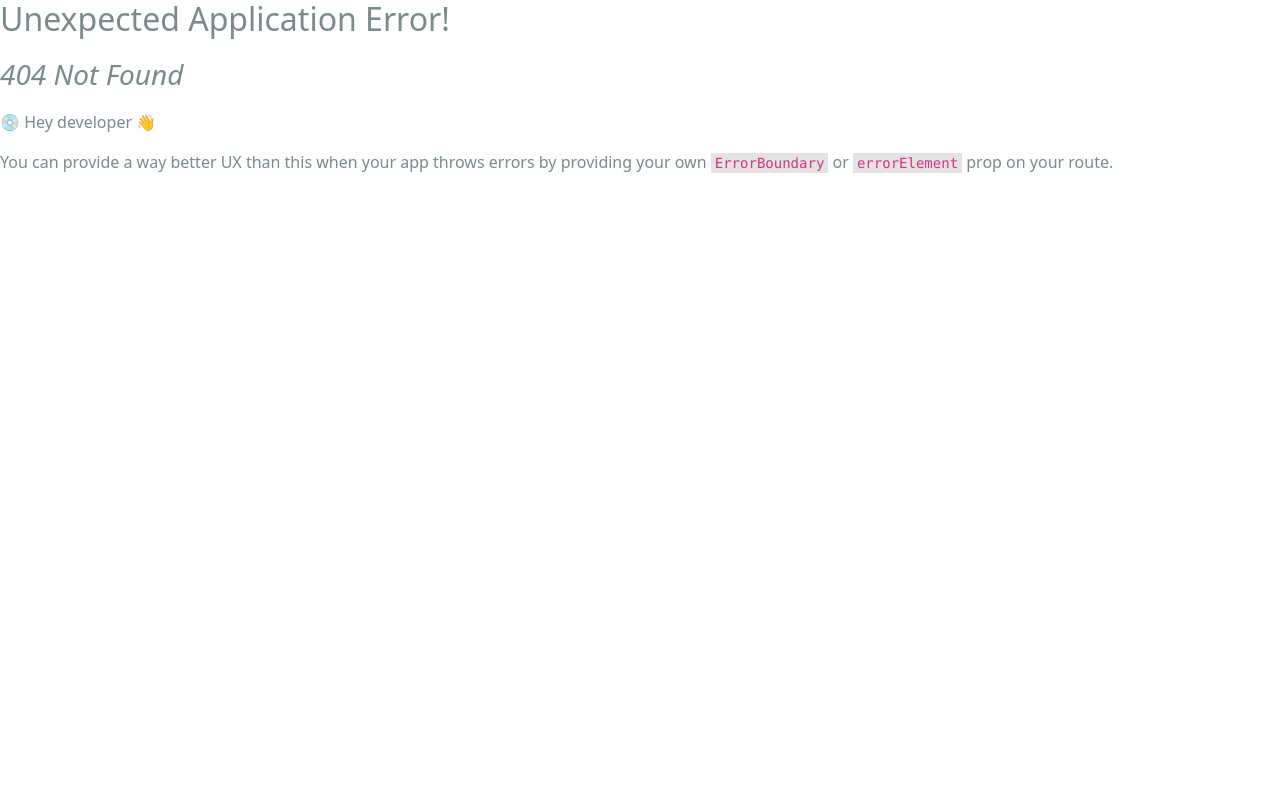
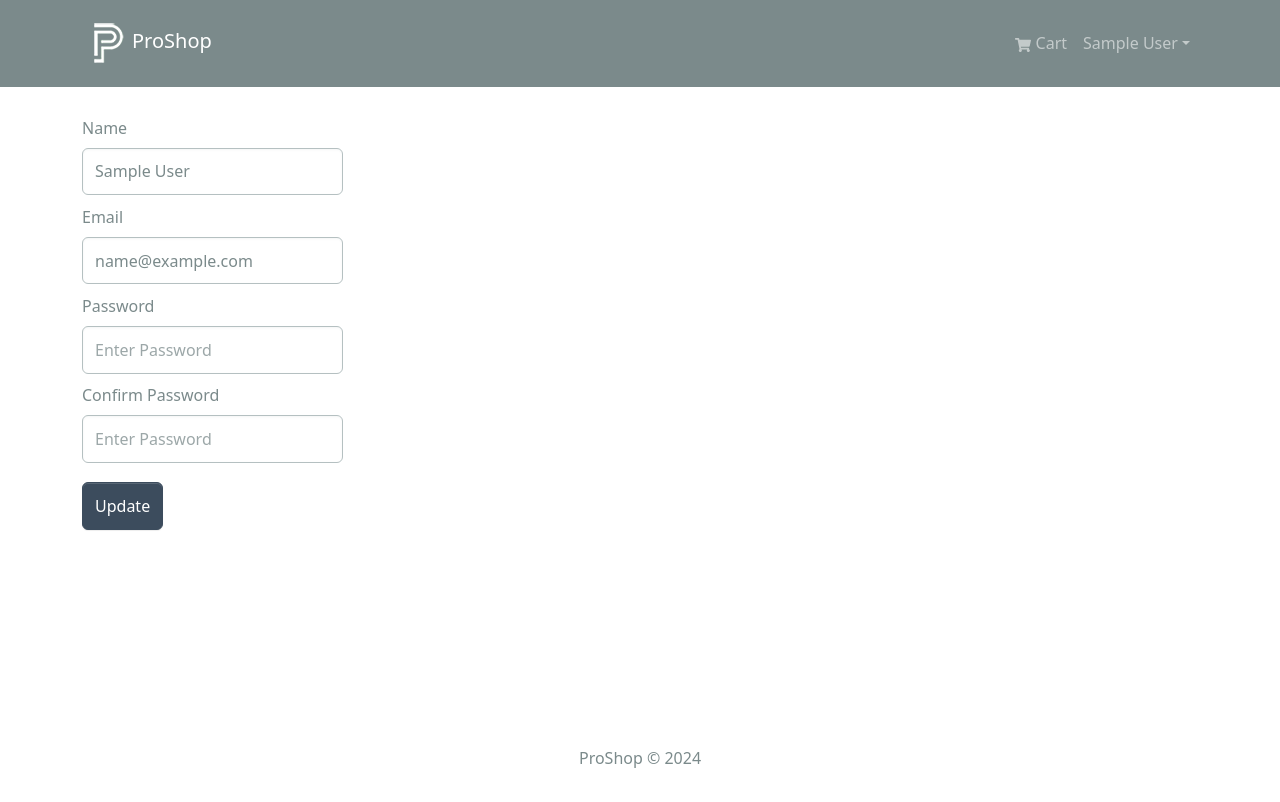
Before and after one commit to Pankaj-suthar777/ecommerce-shop, a React (Create React App) app in the folder frontend/: page /profile in a window 1280 px wide. Before the commit this address had no page. Shown: the top 802 px of the page. Built offline with nearby package versions, Linux system fonts and the light colour scheme; sample sign-in values are in the browser's storage.

Commit message:
work on profile page

```diff
--- a/frontend/src/index.js
+++ b/frontend/src/index.js
@@ -22,6 +22,8 @@ import ShippingScreen from "./screens/ShippingScreen";
 import PrivateRoute from "./components/PrivateRoute";
 import PaymentScreen from "./screens/PaymentScreen";
 import PlaceOrderScreen from "./screens/PlaceOrderScreen";
+import OrderScreen from "./screens/OrderScreen";
+import ProfileScreen from "./screens/ProfileScreen";
 
 const router = createBrowserRouter(
   createRoutesFromElements(
@@ -51,7 +53,9 @@ const router = createBrowserRouter(
           path="/placeorder"
           element={<PlaceOrderScreen></PlaceOrderScreen>}
         ></Route>
+        <Route path="/order/:id" element={<OrderScreen></OrderScreen>}></Route>
       </Route>
+      <Route path="/profile" element={<ProfileScreen></ProfileScreen>}></Route>
     </Route>
   )
 );
--- /dev/null
+++ b/frontend/src/screens/OrderScreen.js
@@ -0,0 +1,126 @@
+import { Link, useParams } from "react-router-dom";
+import {
+  Row,
+  Col,
+  ListGroup,
+  Image,
+  Form,
+  button,
+  Card,
+} from "react-bootstrap";
+import Message from "../components/Message";
+import Loader from "../components/Loader";
+import { useGetOrderDetailsQuery } from "../slices/ordersApiSlice";
+
+const OrderScreen = () => {
+  const { id: orderId } = useParams();
+
+  const {
+    data: order,
+    refetch,
+    isLoading,
+    error,
+  } = useGetOrderDetailsQuery(orderId);
+  console.log(useGetOrderDetailsQuery(orderId));
+  console.log(order);
+  return isLoading ? (
+    <Loader />
+  ) : error ? (
+    <Message variant="danger">Error occured</Message>
+  ) : (
+    <>
+      <h1>Order {orderId}</h1>
+      <Row>
+        <Col md={8}>
+          <ListGroup variant="flush">
+            <ListGroup.Item>
+              <h2>Shipping</h2>
+              <p>
+                <strong>Name: </strong>
+                {order.user.name}
+              </p>
+              <p>
+                <strong>Email: </strong>
+                {order.user.email}
+              </p>
+              <p>
+                <strong>Address: </strong>
+                {order.shippingAddress.address}, {order.shippingAddress.city},{" "}
+                {order.shippingAddress.postalCode},
+                {order.shippingAddress.country}
+              </p>
+              {order.isDelivered ? (
+                <Message variant="success">
+                  Delivered on {order.deliveredAt}
+                </Message>
+              ) : (
+                <Message variant="danger">Not Delivered</Message>
+              )}
+            </ListGroup.Item>
+
+            <ListGroup.Item>
+              <h2>Payment Method</h2>
+              <p>
+                <strong>Method: </strong>
+                {order.paymentMethod}
+              </p>
+              {order.isPaid ? (
+                <Message variant="success">Paid on {order.paidAt}</Message>
+              ) : (
+                <Message variant="danger">Not Paid</Message>
+              )}
+            </ListGroup.Item>
+            <ListGroup.Item>
+              <h2>Order Items</h2>
+              {order.orderItems.map((item, index) => (
+                <ListGroup.Item key={index}>
+                  <Row>
+                    <Col md={1}>
+                      <Image src={item.image} alt={item.name} fluid rounded />
+                    </Col>
+                    <Col md={4}>
+                      {item.qty} x ${item.price} = ${item.qty * item.price}
+                    </Col>
+                  </Row>
+                </ListGroup.Item>
+              ))}
+            </ListGroup.Item>
+          </ListGroup>
+        </Col>
+        <Col md={4}>
+          <Card>
+            <ListGroup variant="flush">
+              <ListGroup.Item>
+                <h2>Order Summary</h2>
+              </ListGroup.Item>
+
+              <ListGroup.Item>
+                <Row>
+                  <Col>Items</Col>
+                  <Col>${order.itemsPrice}</Col>
+                </Row>
+
+                <Row>
+                  <Col>Shipping</Col>
+                  <Col>${order.shippingPrice}</Col>
+                </Row>
+
+                <Row>
+                  <Col>Tax</Col>
+                  <Col>${order.taxPrice}</Col>
+                </Row>
+
+                <Row>
+                  <Col>toatl</Col>
+                  <Col>${order.totalPrice}</Col>
+                </Row>
+              </ListGroup.Item>
+            </ListGroup>
+          </Card>
+        </Col>
+      </Row>
+    </>
+  );
+};
+
+export default OrderScreen;
--- /dev/null
+++ b/frontend/src/screens/ProfileScreen.js
@@ -0,0 +1,102 @@
+import { Table, Form, Button, Row, Col } from "react-bootstrap";
+import { LinkContainer } from "react-router-bootstrap";
+import { toast } from "react-toastify";
+import Message from "../components/Message";
+import Loader from "../components/Loader";
+import { useProfileMutation } from "../slices/usersApiSlice";
+import { setCredentials } from "../slices/authSlice";
+import { useDispatch, useSelector } from "react-redux";
+import { useEffect, useState } from "react";
+const ProfileScreen = () => {
+  const [email, setEmail] = useState("");
+  const [password, setPassword] = useState("");
+  const [name, setName] = useState("");
+  const [confirmPassword, setConfirmPassword] = useState("");
+
+  const dispatch = useDispatch();
+  const { userInfo } = useSelector((state) => state.auth);
+
+  const [updateProfile, { isLoading }] = useProfileMutation();
+
+  useEffect(() => {
+    if (userInfo) {
+      setName(userInfo.name);
+      setEmail(userInfo.email);
+    }
+  }, [userInfo.name, userInfo.email, userInfo]);
+
+  async function submitHandler(e) {
+    e.preventDefault();
+    if (password !== confirmPassword) {
+      toast.error("Password do not match");
+    } else {
+      try {
+        const res = await updateProfile({
+          _id: userInfo._id,
+          name,
+          password,
+          email,
+        }).unwrap();
+        dispatch(setCredentials(res));
+        toast.success("Profile updated successfully");
+      } catch (error) {
+        toast.error(error?.data?.message || error.error);
+      }
+    }
+  }
+
+  return (
+    <Row>
+      <Col md={3}>
+        <Form onSubmit={submitHandler}>
+          <Form.Group controlId="name" className="my-2">
+            <Form.Label>Name</Form.Label>
+            <Form.Control
+              type="name"
+              placeholder="Enter Name"
+              value={name}
+              onChange={(e) => setName(e.target.value)}
+            ></Form.Control>
+          </Form.Group>
+
+          <Form.Group controlId="email" className="my-2">
+            <Form.Label>Email</Form.Label>
+            <Form.Control
+              type="email"
+              placeholder="Enter email"
+              value={email}
+              onChange={(e) => setEmail(e.target.value)}
+            ></Form.Control>
+          </Form.Group>
+
+          <Form.Group controlId="password" className="my-2">
+            <Form.Label>Password</Form.Label>
+            <Form.Control
+              type="password"
+              placeholder="Enter Password"
+              value={password}
+              onChange={(e) => setPassword(e.target.value)}
+            ></Form.Control>
+          </Form.Group>
+
+          <Form.Group controlId="confirmPassword" className="my-2">
+            <Form.Label>Confirm Password</Form.Label>
+            <Form.Control
+              type="password"
+              placeholder="Enter Password"
+              value={confirmPassword}
+              onChange={(e) => setConfirmPassword(e.target.value)}
+            ></Form.Control>
+          </Form.Group>
+          <Button type="submit" variant="primary" className="my-2">
+            Update
+          </Button>
+          {isLoading && <Loader></Loader>}
+        </Form>
+      </Col>
+      <Col md={9}></Col>
+    </Row>
+  );
+};
+
+export default ProfileScreen;
--- a/frontend/src/slices/ordersApiSlice.js
+++ b/frontend/src/slices/ordersApiSlice.js
@@ -10,7 +10,14 @@ export const ordersApiSlice = apiSlice.injectEndpoints({
         body: { ...order },
       }),
     }),
+    getOrderDetails: builder.query({
+      query: (id) => ({
+        url: `${ORDERS_URL}/${id}`,
+      }),
+      keepUnusedDataFor: 5,
+    }),
   }),
 });
 
-export const { useCreateOrderMutation } = ordersApiSlice;
+export const { useCreateOrderMutation, useGetOrderDetailsQuery } =
+  ordersApiSlice;
--- a/frontend/src/slices/usersApiSlice.js
+++ b/frontend/src/slices/usersApiSlice.js
@@ -23,8 +23,19 @@ export const usersApiSlice = apiSlice.injectEndpoints({
         method: "POST",
       }),
     }),
+    profile: builder.mutation({
+      query: (data) => ({
+        url: `${USERS_URL}/profile`,
+        method: "PUT",
+        body: data,
+      }),
+    }),
   }),
 });
 
-export const { useLoginMutation, useLogoutMutation, useRegisterMutation } =
-  usersApiSlice;
+export const {
+  useLoginMutation,
+  useLogoutMutation,
+  useRegisterMutation,
+  useProfileMutation,
+} = usersApiSlice;
```
Also changed, not shown: 2 other files (tests, documents, lock files or other folders).
